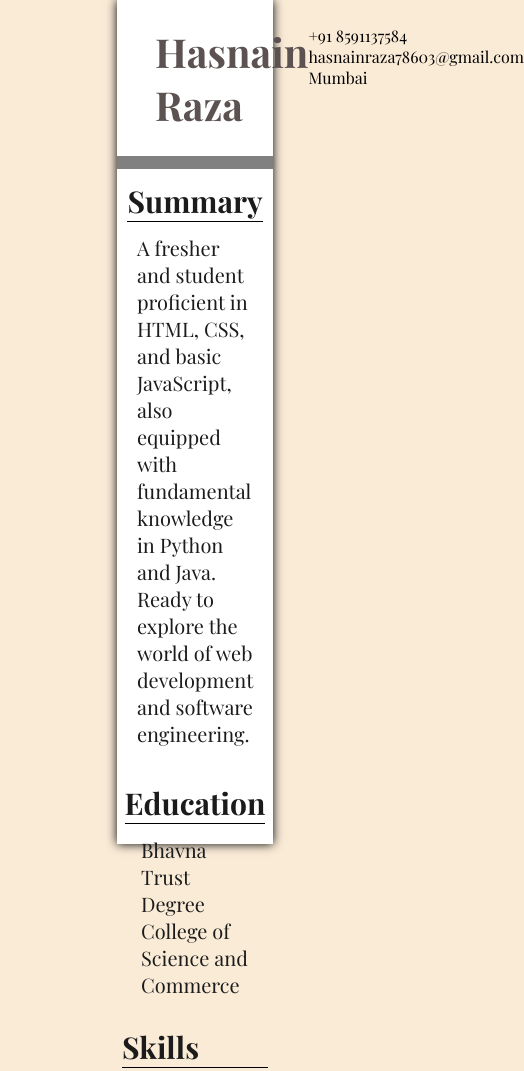
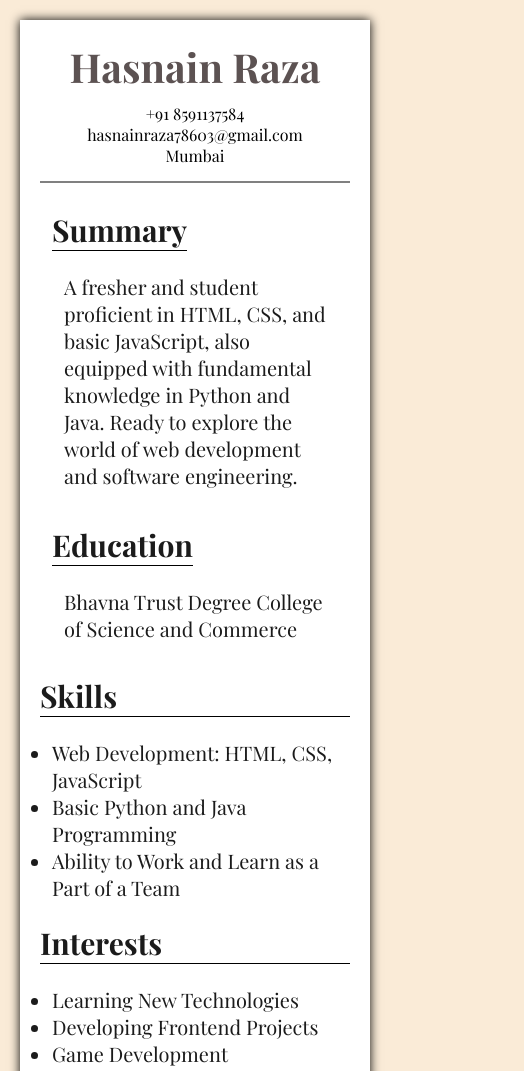
Before and after one commit to hasnain78601/Resume-Portfolio, a plain HTML site: page index.html in a window 390 px wide. Shown: the top 1071 px of the page, 524 px wide, since content can reach past the window. Drawn offline with nearby package versions, Linux system fonts and the light colour scheme; a web font is replaced by a local one.

Commit message:
Update style.css

```diff
--- a/style.css
+++ b/style.css
@@ -1,9 +1,11 @@
+
 @import url('https://fonts.googleapis.com/css2?family=Playfair+Display:ital,wght@0,400..900;1,400..900&display=swap');
 
 * {
     margin: 0;
     padding: 0;
     color: rgb(27, 27, 27);
+    box-sizing: border-box;
 }
 
 body {
@@ -11,50 +13,82 @@ body {
     display: flex;
     justify-content: center;
     align-items: center;
+    font-family: "Playfair Display", serif;
 }
+
 .paper {
-    width: 40vw;
-    height: 100vh;
+    width: 90%;
+    max-width: 800px;
     background-color: white;
     box-shadow: 0px 0px 10px black;
-    font-family: "Playfair Display", serif;
+    padding: 20px;
+    margin: 20px;
 }
-.heading{
+
+.heading {
     display: flex;
     justify-content: space-between;
     color: rgb(27, 26, 26);
-    padding: 25px 38px;
-    margin: 0px;
-    border-bottom: 13px solid grey;
+    border-bottom: 2px solid grey;
+    padding-bottom: 15px;
+    margin-bottom: 15px;
 }
-.name{
+
+.name {
     font-size: 40px;
-    display: inline-block;
     color: rgb(92, 82, 82);
 }
-.details , a{
+
+.details,
+a {
     list-style: none;
     color: black;
     text-decoration: none;
 }
-.elaborate{
+
+.elaborate {
     font-size: 20px;
 }
-.information,.elaborate{
+
+.information,
+.elaborate {
     display: flex;
     flex-direction: column;
-    justify-content: right;
+    padding: 12px;
+    align-items: flex-start;
+}
 
-    padding: 12px;
-    align-items: baseline;
-}
-.information{
-    align-items: center;
-}
-div h2{
+div h2 {
     font-size: 30px;
     border-bottom: 1px solid black;
+    margin-bottom: 10px;
 }
-.skills,.interest ,.projects{
-    margin: 5px;
+
+.skills,
+.interest,
+.projects {
+    margin: 10px 0;
 }
+
+.projects {
+    color: black;
+}
+
+@media only screen and (max-width: 600px) {
+    .paper {
+        width: 95%;
+    }
+
+    .heading {
+        flex-direction: column;
+        align-items: center;
+    }
+
+    .name {
+        margin-bottom: 10px;
+    }
+
+    .details {
+        text-align: center;
+    }
+}
```
